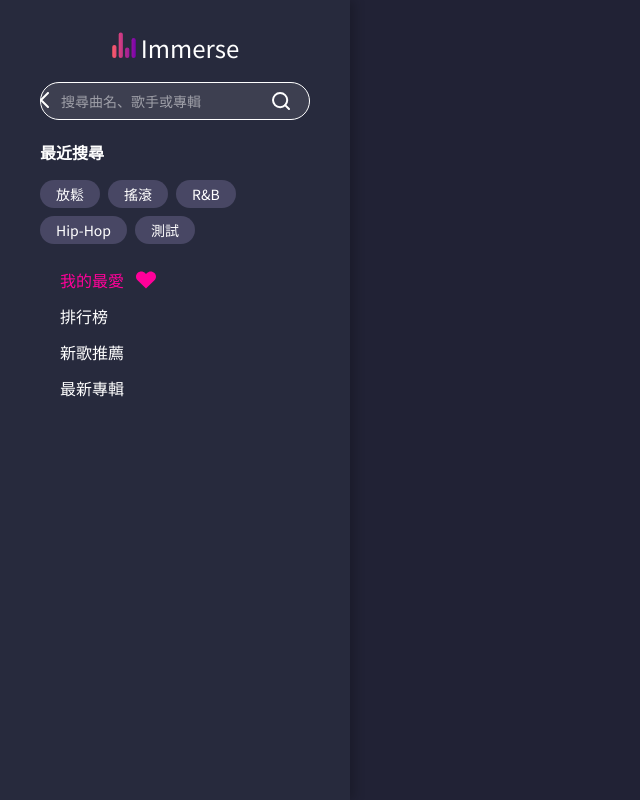
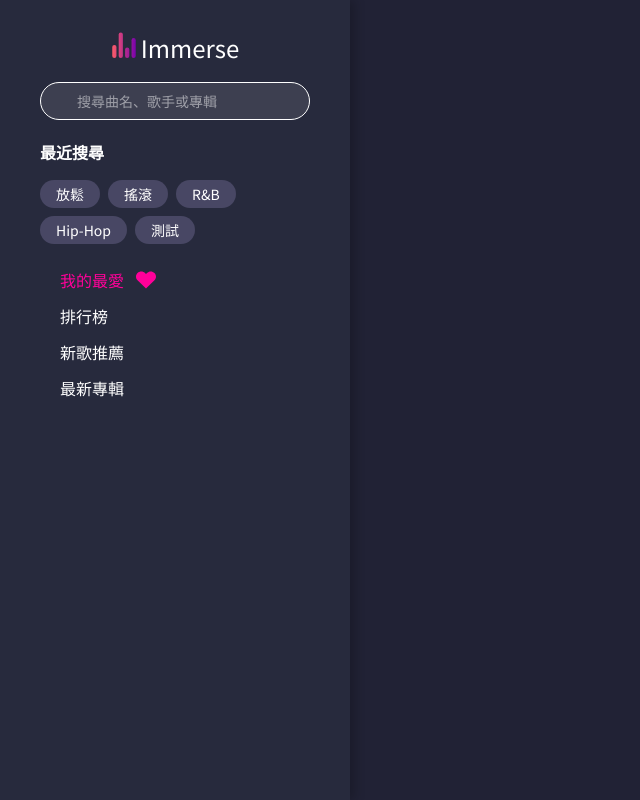
Before and after one commit to mrmosssir/music-player, a React (Vite) app: page / in a window 1280 px wide. Shown: the top 800 px of the page, without its empty margins (0-640 px from the left). Built offline with nearby package versions, Linux system fonts and the light colour scheme.

Commit message:
fix break style

```diff
--- a/src/components/AuthGroup.tsx
+++ b/src/components/AuthGroup.tsx
@@ -25,7 +25,10 @@
 
   const loginBtn = () => {
     return (
-      <button className="flex items-center bg-transparent border border-white/50 px-6" onClick={() => login()}>
+      <button
+        className="bg-transparent border border-white/50 px-6 rounded-full text-white h-10 min-w-36 text-center cursor-pointer"
+        onClick={() => login()}
+      >
         登入
       </button>
     );
@@ -46,8 +49,10 @@
     <div className="flex justify-center items-center relative lg:justify-between">
       <Logo type="mobile" />
       <Theme main={props.title} sub={props.subTitle} icon={props.icon} />
-      <div className="hidden items-center lg:flex">
-        <button className="text-white h-10 rounded-full tracking-[0.05rem]">Music Premium</button>
+      <div className="hidden items-center gap-x-4 lg:flex">
+        <button className="text-white h-10 min-w-36 rounded-full tracking-[0.05rem] bg-linear-to-r from-secondary-100 to-primary-400 px-6">
+          Music Premium
+        </button>
         {user?.name ? profileBtn() : loginBtn()}
       </div>
       <div className="flex items-center absolute top-0 right-0 lg:hidden">
--- a/src/components/SearchBar.tsx
+++ b/src/components/SearchBar.tsx
@@ -33,22 +33,22 @@
 
   return (
     <div
-      className={`hidden w-screen h-screen bg-primary-200 min-w-87.5 py-8 px-10 shadow-[5px_0px_10px_rgba(0,0,0,0.2)] z-20 absolute top-0 left-0 translate-x-[-100%] transition-all duration-500 lg:relative lg:left-0 lg:w-1/5 lg:translate-x-0 lg:block ${searchDisplay ? "translate-x-0" : ""}`}
+      className={`hidden w-screen h-screen bg-primary-200 min-w-87.5 py-8 px-10 shadow-[5px_0px_10px_rgba(0,0,0,0.2)] z-20 absolute top-0 left-0 -translate-x-full transition-all duration-500 lg:relative lg:left-0 lg:w-1/5 lg:translate-x-0 lg:block ${searchDisplay ? "translate-x-0" : ""}`}
     >
       <Logo type="web" />
-      <div className="w-11/12 relative mt-6 mb-3 text-right mx-auto sm:w-full">
-        <button className="absolute top-2.5 left-0 rotate-180" onClick={props.toggle}>
-          <img src={arrow} alt="關閉" />
+      <div className="w-11/12 flex items-center gap-x-4 relative bg-white/10 px-5 mt-6 mb-3 text-right border border-white rounded-full mx-auto sm:w-full">
+        <button className="rotate-180" onClick={props.toggle}>
+          <img src={arrow} alt="關閉" className="w-2" />
         </button>
         <input
           type="text"
-          className="text-sm w-full rounded-full text-white bg-white/10 px-5 py-2 border"
+          className="text-sm text-white py-2 flex-1 outline-none"
           placeholder="搜尋曲名、歌手或專輯"
           onKeyUp={handleKeyUp}
           ref={ref}
         />
-        <button className="absolute top-2.5 right-5" onClick={handleSearch}>
-          <img src={search} alt="搜尋" />
+        <button onClick={handleSearch}>
+          <img src={search} alt="搜尋" className="w-3" />
         </button>
       </div>
       <p className="text-white font-bold mb-2 mt-5">最近搜尋</p>
```
